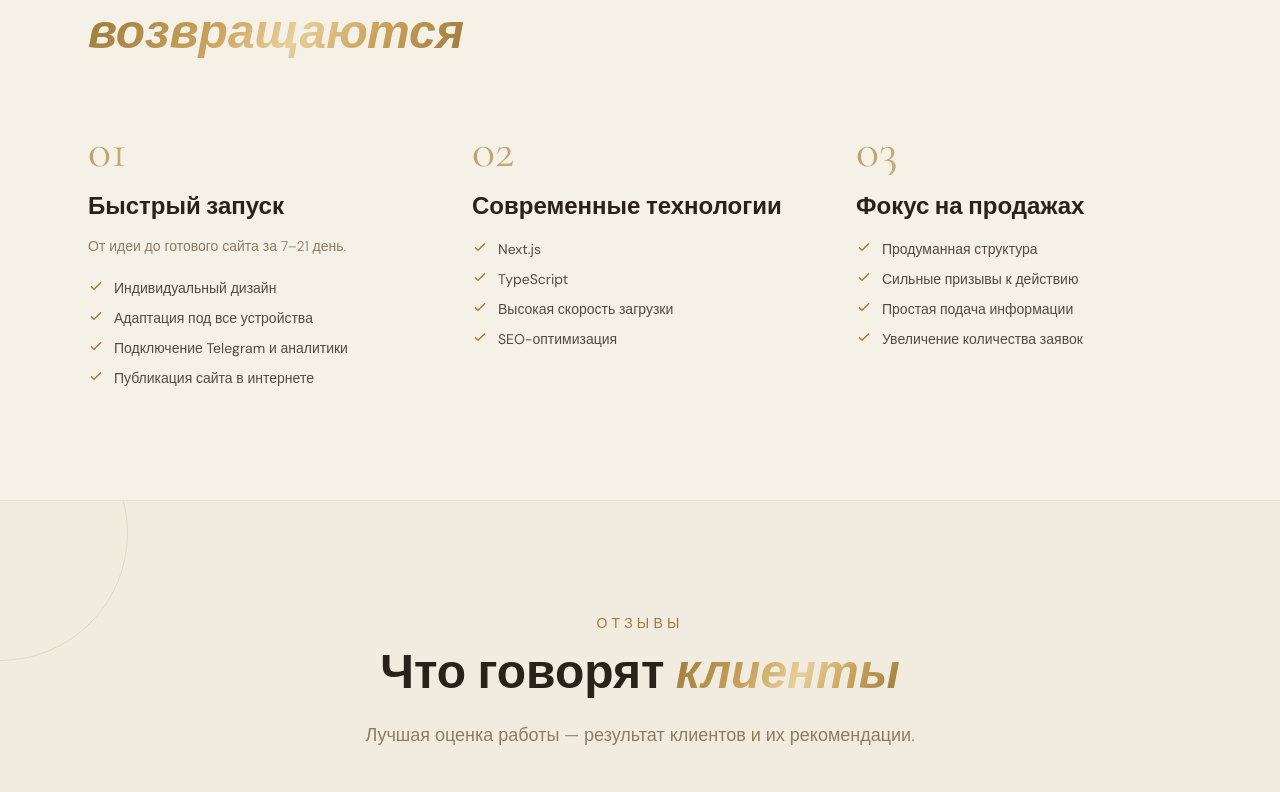
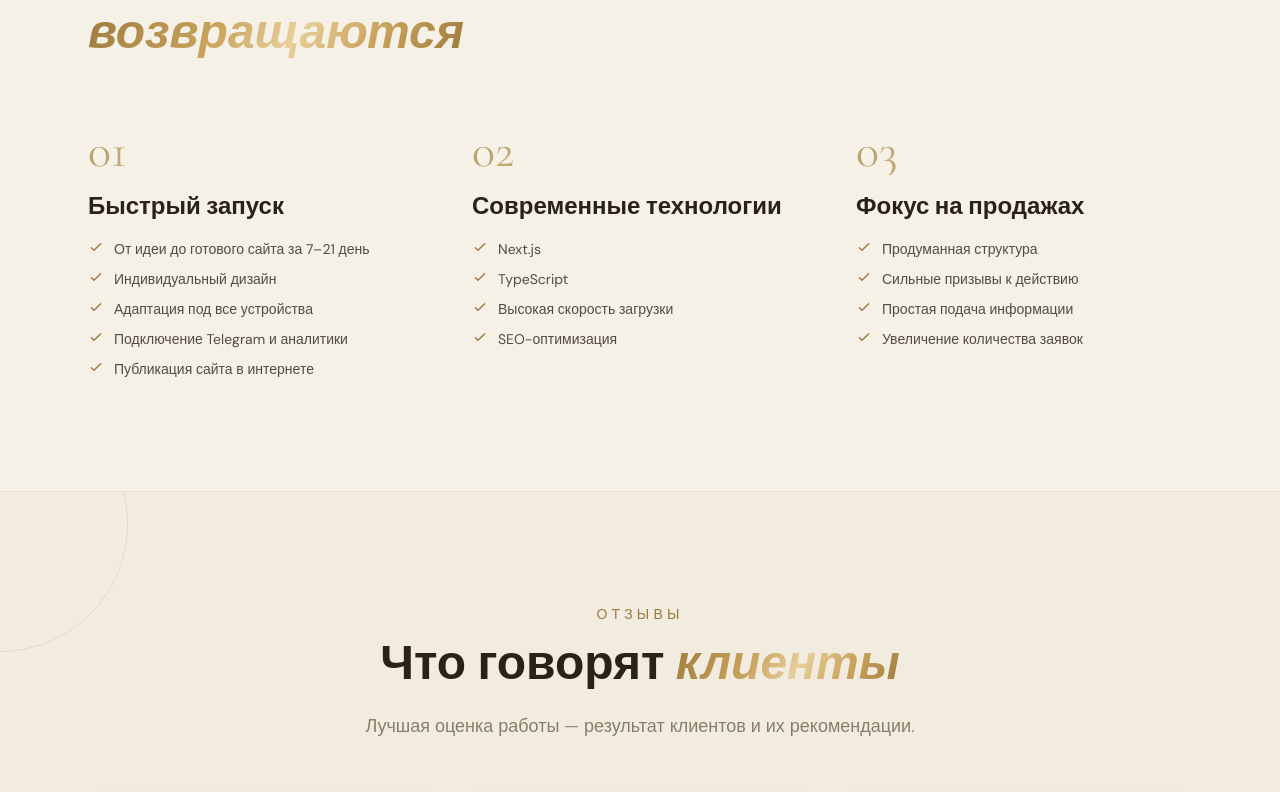
Before and after one commit to Bogdan140999/premium-web-studio, a Next.js app: page / in a window 1280 px wide. Shown: the part 3928-4720 px from the top of the page. Built offline with nearby package versions, Linux system fonts and the light colour scheme.

Commit message:
Fix advantage block: all items with checkmarks

```diff
--- a/app/page.tsx
+++ b/app/page.tsx
@@ -60,8 +60,8 @@ const advantages = [
   {
     number: "01",
     title: "Быстрый запуск",
-    text: "От идеи до готового сайта за 7–21 день.",
     features: [
+      "От идеи до готового сайта за 7–21 день",
       "Индивидуальный дизайн",
       "Адаптация под все устройства",
       "Подключение Telegram и аналитики",
@@ -561,14 +561,7 @@ export default function Home() {
               <h3 className="font-display text-2xl font-semibold mb-3">
                 {item.title}
               </h3>
-              {item.text && (
-                <p className="text-muted text-sm leading-relaxed font-light">
-                  {item.text}
-                </p>
-              )}
-              <ul
-                className={`space-y-2.5 ${item.text ? "mt-5" : "mt-4"}`}
-              >
+              <ul className="space-y-2.5 mt-4">
                 {item.features.map((feature) => (
                   <li
                     key={feature}
```
